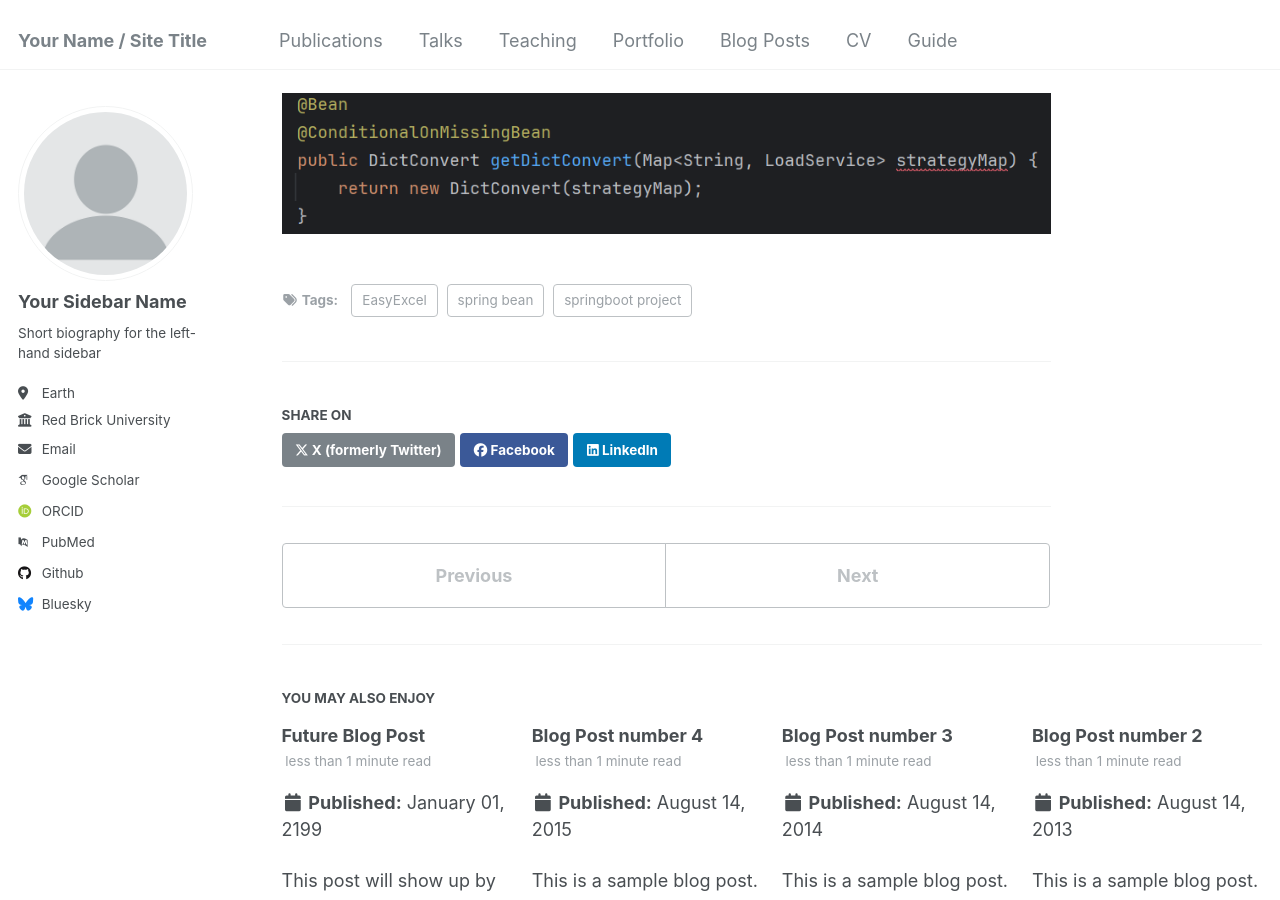
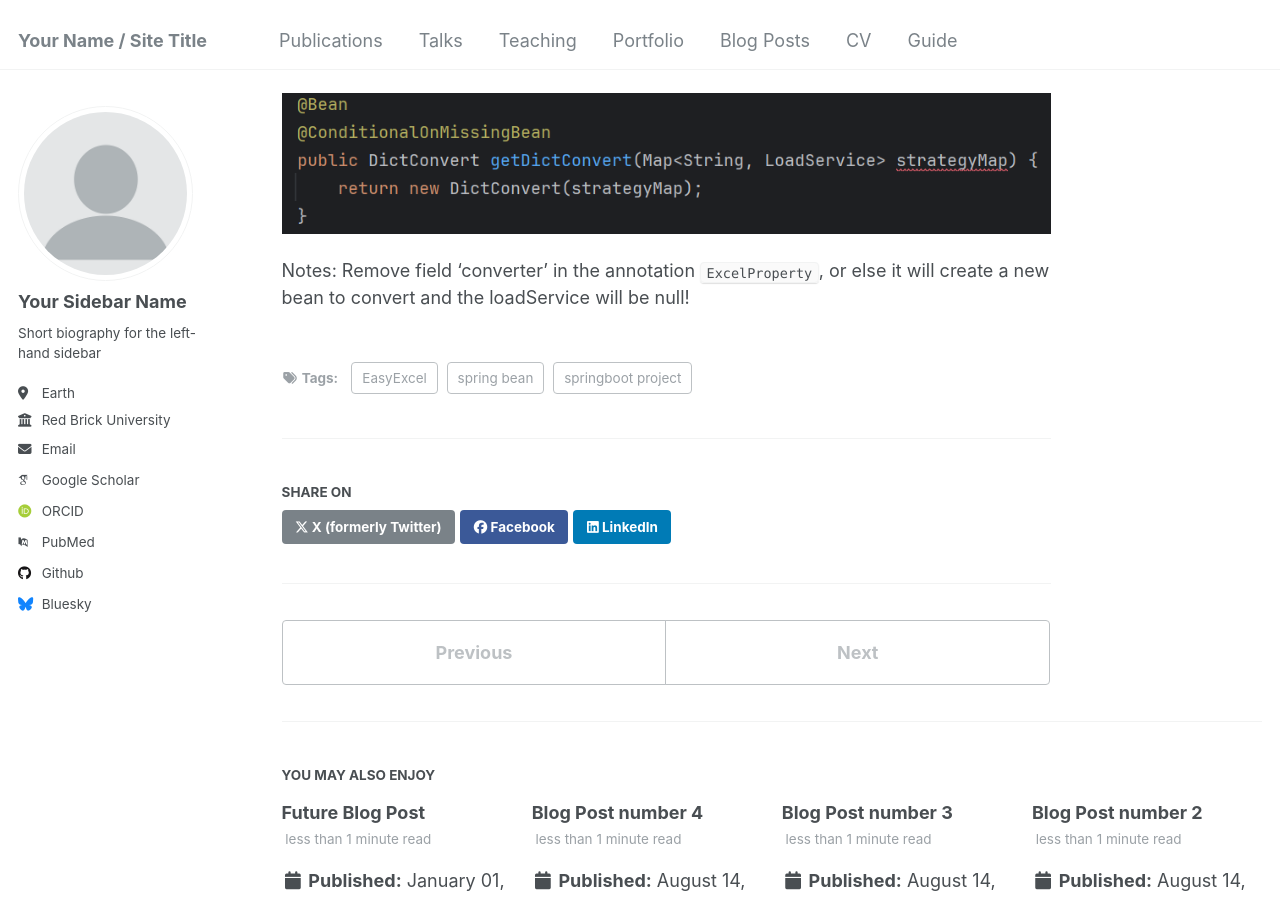
Before and after one commit to wjune5/wjune5.github.io, a Jekyll site: the page built from _posts/2025-01-04-blog-post-1.md, in a window 1280 px wide and 900 px high, scrolled down 1094 px. Built offline with Jekyll 4.4.1, drawn with Linux system fonts in a browser that asks for light colours; some web fonts are replaced.

Commit message:
Update 2025-01-04-blog-post-1.md

```diff
--- a/_posts/2025-01-04-blog-post-1.md
+++ b/_posts/2025-01-04-blog-post-1.md
@@ -35,3 +35,5 @@ Then in Convert, I extract the specific implements through the value of an annot
 ![DictConvert](https://github.com/wjune5/wjune5.github.io/blob/master/images/2025-01-04_004521.png)
 
 ![DictConvert](https://github.com/wjune5/wjune5.github.io/blob/master/images/2025-01-04_004606.png)
+
+Notes: Remove field 'converter' in the annotation `ExcelProperty`, or else it will create a new bean to convert and the loadService will be null!
```
